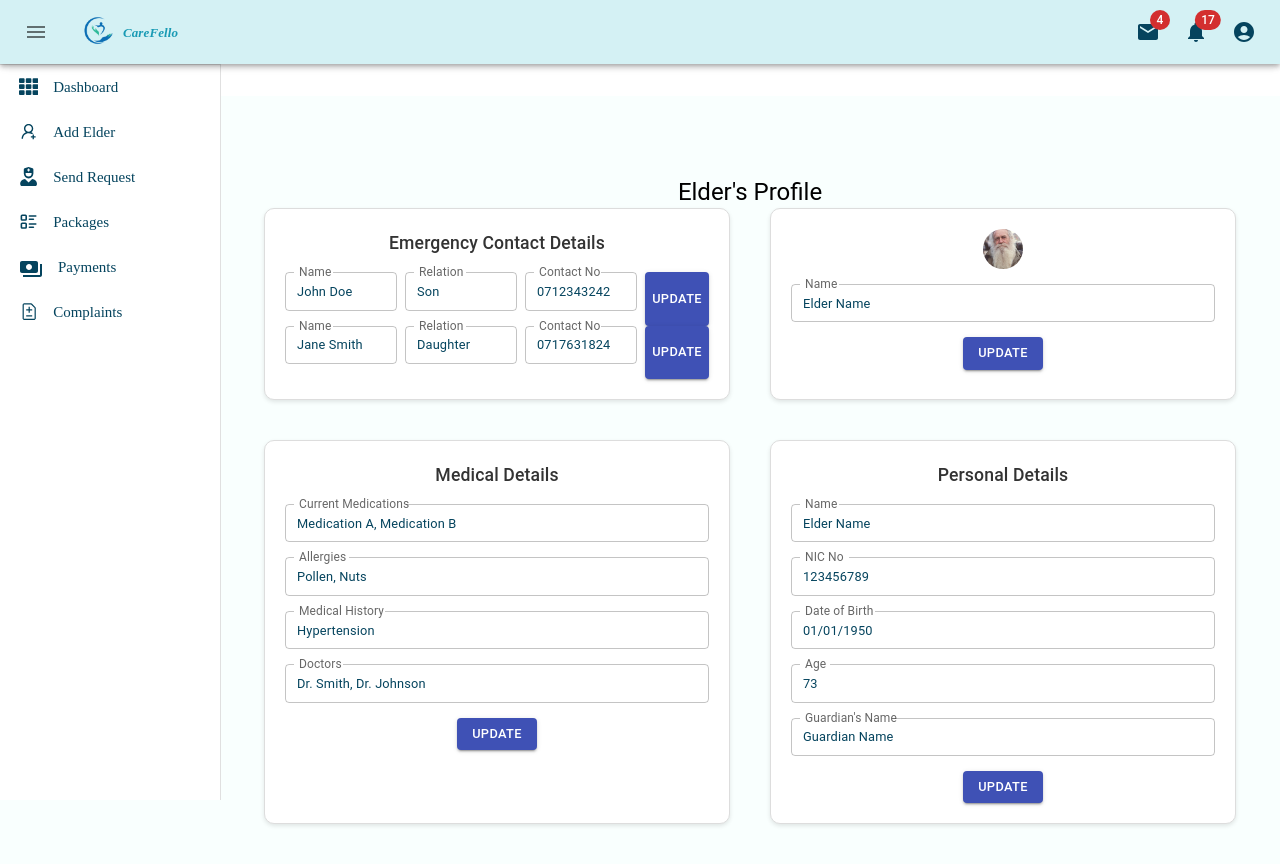
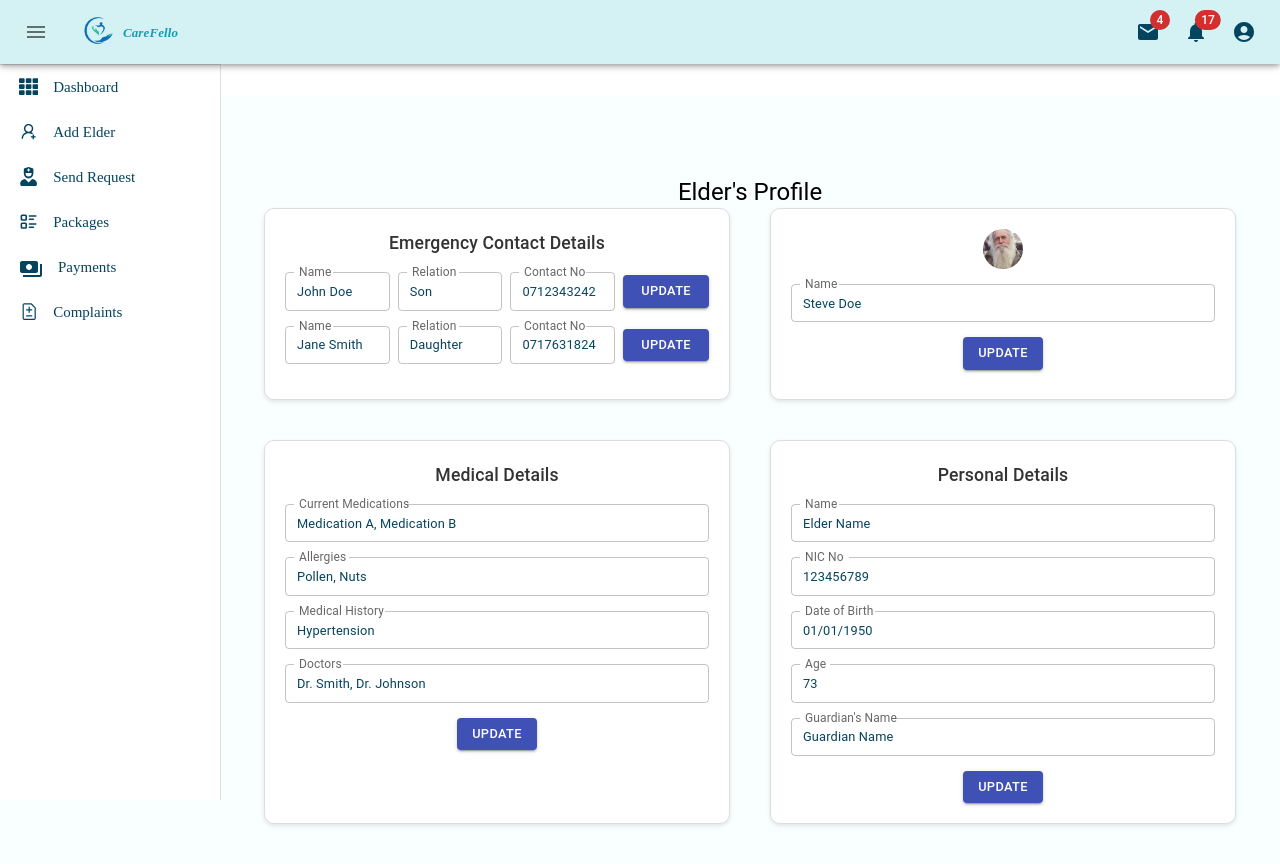
Before and after one commit to CareFello/CareFello, a React (Create React App) app in the folder frontend/: page /ElderProfile in a window 1280 px wide. Shown: the top 864 px of the page. Built offline with nearby package versions, Linux system fonts and the light colour scheme.

Commit message:
Emergency details section improved

```diff
--- a/frontend/src/pages/Guardian/ElderProfile.js
+++ b/frontend/src/pages/Guardian/ElderProfile.js
@@ -13,7 +13,7 @@ function ElderProfile() {
   ]);
 
   const [profilePicture, setProfilePicture] = useState(elder);
-  const [elderName, setElderName] = useState('Elder Name');
+  const [elderName, setElderName] = useState('Steve Doe');
 
   const [medicalDetails, setMedicalDetails] = useState({
     medications: 'Medication A, Medication B',
--- a/frontend/src/styles/Guardian/ElderProfile.css
+++ b/frontend/src/styles/Guardian/ElderProfile.css
@@ -56,14 +56,14 @@
 .profile-subsection .MuiTextField-root {
   margin-bottom: 15px;
   width: 100%;
-  color: #05445E;
+  color: #05445e;
 }
 
 /* Minimize text field height and font size */
 .profile-subsection .MuiInputBase-input {
   padding: 10px 12px; /* Adjust padding */
   font-size: 0.8rem; /* Adjust font size */
-  color: #05445E;
+  color: #05445e;
 }
 
 /* Style update buttons */
@@ -80,14 +80,18 @@
   background-color: #2c3e50;
 }
 
-.contact-item{
-    display: flex;
+.contact-item {
+  display: flex;
+  align-items: center;
 }
 
-.contact-item .MuiTextField-root{
-    margin-right: 0.5rem;
+.contact-item .MuiTextField-root {
+  margin-right: 0.5rem;
 }
 
-.contact-item .MuiButton-contained{
-    padding: 5px 15px;
+.contact-item .MuiButton-contained {
+  padding-left: 2.3rem;
+  padding-right: 2.3rem;
+  margin-bottom: 0.9rem;
+  align-items: center;
 }
```
